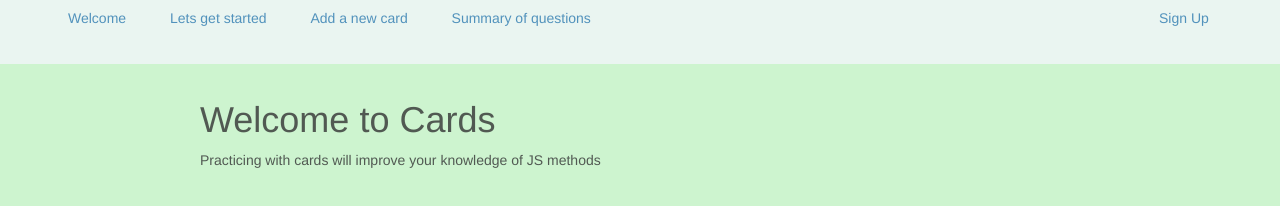
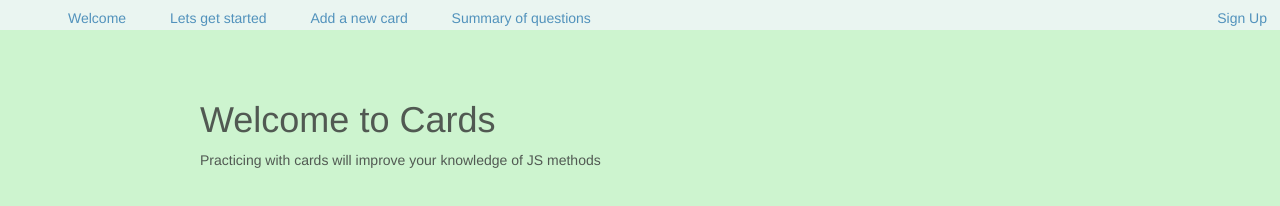
Before and after one commit to NickFoden/cards, a website: page public/index.html in a window 1280 px wide. Drawn offline with nearby package versions, Linux system fonts and the light colour scheme.

Commit message:
Changed styling of navbar

```diff
--- a/public/index.html
+++ b/public/index.html
@@ -12,7 +12,7 @@
 			<li><a href='start.html'>Lets get started</a></li>
 			<li><a href='new-card.html'>Add a new card</a></li>
 			<li><a href='summary.html'>Summary of questions</a></li>
-			<li><a style="float:right; padding-right: 5%;" href='sign-up.html'>Sign Up</a></li>
+			<li><a style="float:right; padding-right: 5px;" href='sign-up.html'>Sign Up</a></li>
 		</ul>
 	</nav>
 	<div class="body-index">
--- a/public/main.css
+++ b/public/main.css
@@ -60,7 +60,7 @@ body {
     text-decoration: none;
     top: 0;
     overflow: hidden;
-    height: 8%;
+    height: 30px;
     position: fixed;
     width: 100%;
 }
@@ -73,12 +73,12 @@ body {
     display: inline;
 }
 
-/* Change the link color on hover */
 .nav-bar a:hover {
     background-color: #555;
     color: white;
     list-style-type: none;
-    padding: 2%;
+    padding: 1%;
+    text-decoration: none;
 }
 
 .display-card-question {
```
